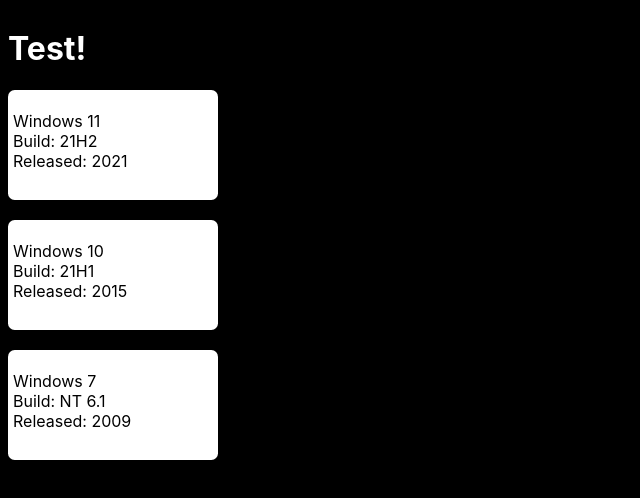
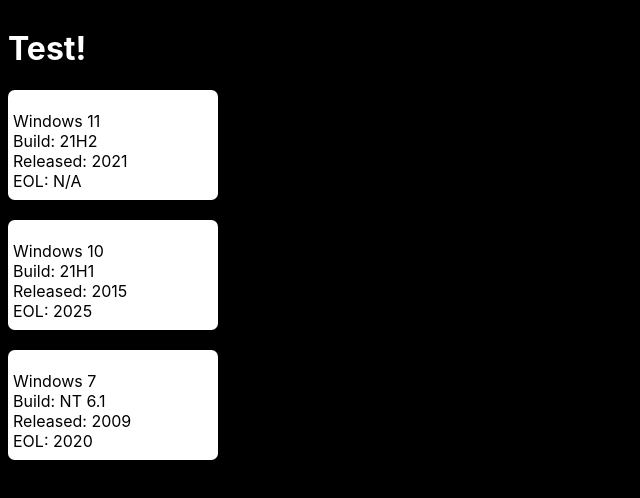
Before and after one commit to sven204/wininfosvelte, a Svelte app: page / in a window 1280 px wide. Shown: the top 498 px of the page, without its empty margins (0-640 px from the left). Built offline with nearby package versions, Linux system fonts and the light colour scheme.

Commit message:
Update App.svelte

```diff
--- a/src/App.svelte
+++ b/src/App.svelte
@@ -6,10 +6,13 @@
 {#each windowslist as windows}
   <div class="card">
     <p>
-      {windows.name} <br/>
+      {windows.name}
+      <br>
       Build: {windows.build}
-      <br/>
+      <br>
       Released: {windows.rel}
+      <br>
+      EOL: {windows.eol}
     </p>
   </div>
   <br />
```
